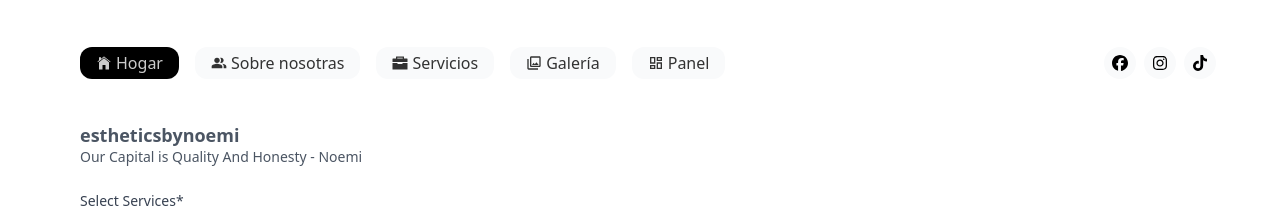
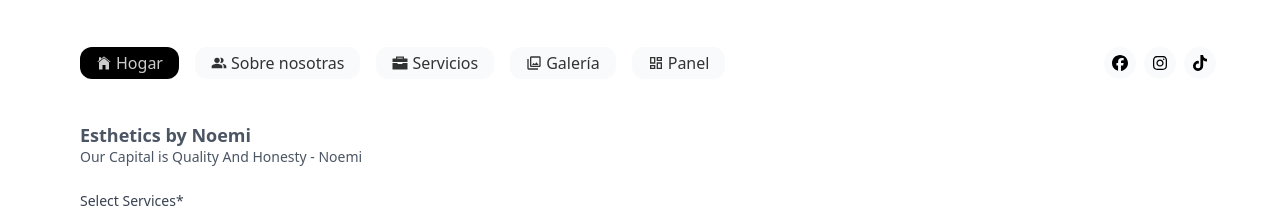
Before and after one commit to joySutradhor/esthetic-clientside, a Next.js app: page /book in a window 1280 px wide. Shown: the top 214 px of the page. Built offline with nearby package versions, Linux system fonts and the light colour scheme.

Commit message:
name change

```diff
--- a/app/book/page.js
+++ b/app/book/page.js
@@ -339,7 +339,7 @@ function Book () {
 
       <form onSubmit={handleSubmit} className='e__book__form__parent'>
         <div className='mt-5'>
-          <h3 className=''>estheticsbynoemi</h3>
+          <h3 className=''>Esthetics by Noemi</h3>
           <p>Our Capital is Quality And Honesty - Noemi </p>
         </div>
 
```
